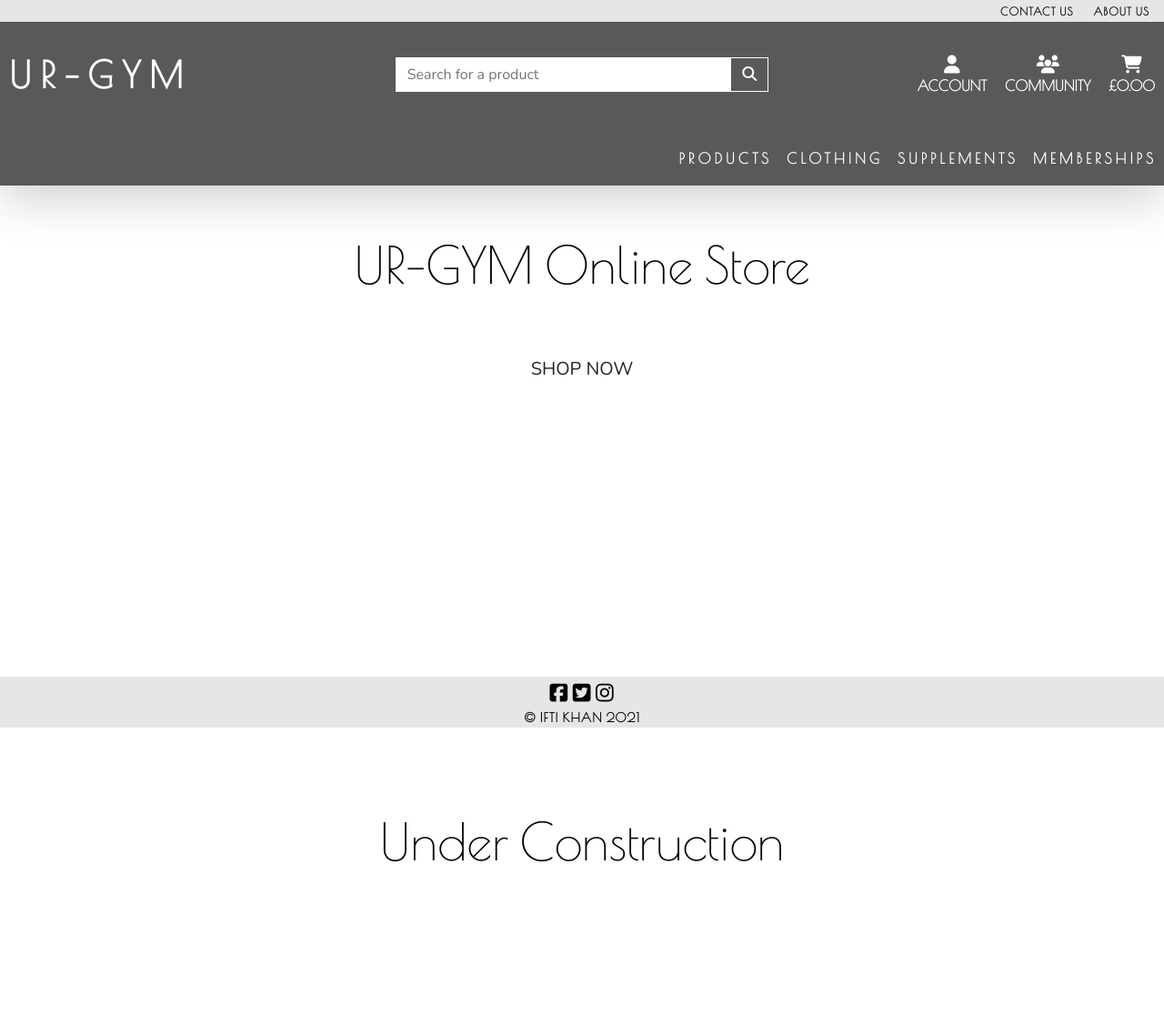
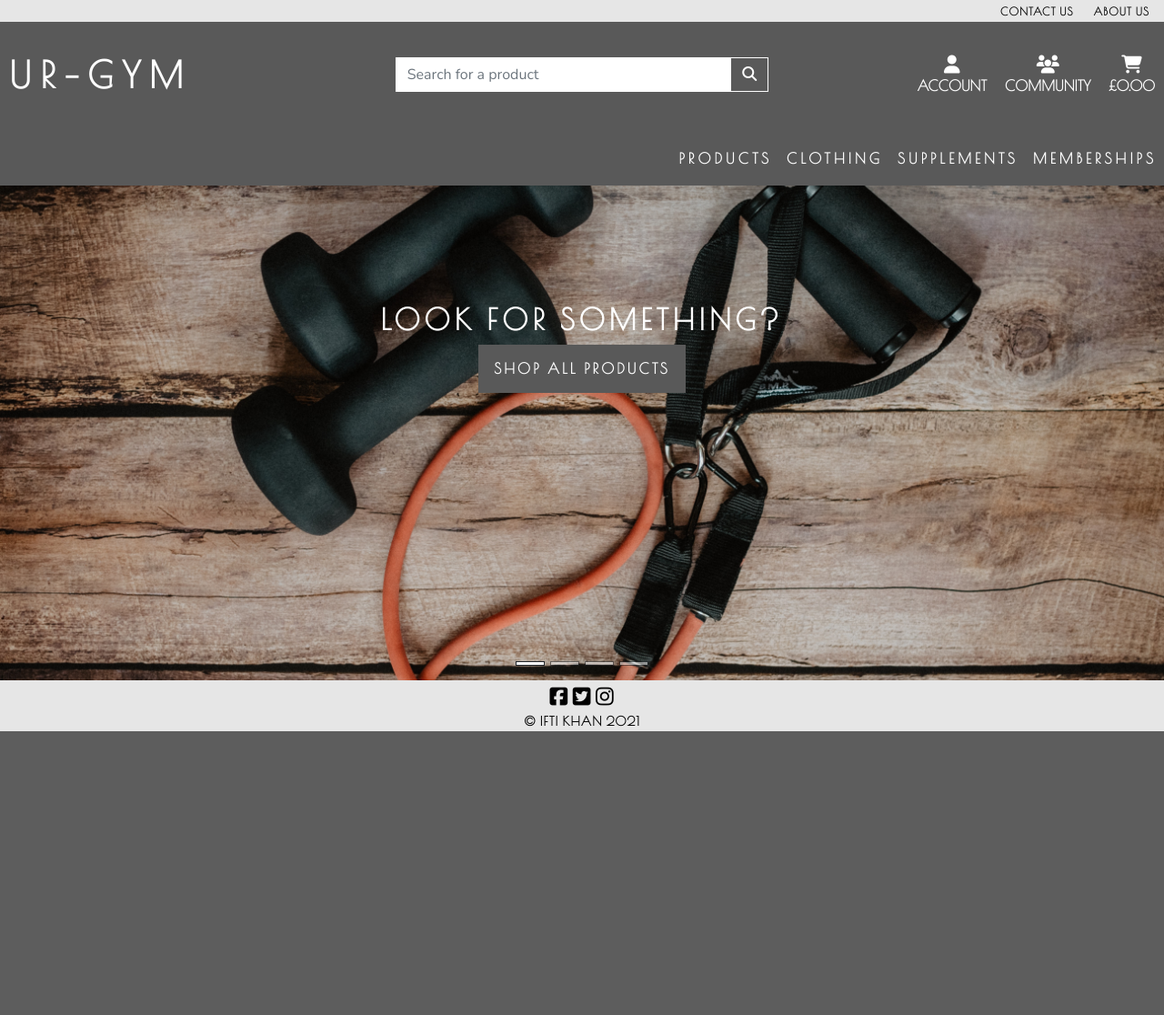
Before and after one commit to ifti-khan/ifti-khan-milestone-project-4, a Django app: page / in a window 1280 px wide. Shown: the whole page at 91% size. After the commit the page ends 804 px from the top, so only its background shows below. Run offline with Django 3.2, Linux system fonts and the light colour scheme; some libraries are stand-ins or nearby versions.

Commit message:
Mod: Index pg complete, fully styled with carousel

```diff
--- a/home/templates/home/index.html
+++ b/home/templates/home/index.html
@@ -2,34 +2,79 @@
 {% load static %}
 
 {% block page_header %}
-    <div class="container header-container">
-        <div class="row">
-            <div class="col"></div>
-        </div>
+<div class="container top-head-container">
+    <div class="row">
+        <div class="col"></div>
     </div>
+</div>
 {% endblock %}
 
 {% block content %}
-    <div class="container h-100">
-        <div class="row h-100">
-            <div class="col-12 my-auto text-center">
-                <h1 class="display-4 logo-font black-text custom-font-head">
-                    UR-GYM Online Store
-                </h1>
-                <div class="my-5">
-                    <h4>
-                        <a href="" class="shop-now-button btn btn-lg rounded-0 text-uppercase py-3">Shop Now</a>
-                    </h4>
+
+<div class="container-fluid h-100 px-0 index-con">
+    <div class="row h-100 g-0">
+        <div class="col-12">
+            <div id="carouselWithCaptions" class="carousel slide carousel-fade pointer-event" data-bs-ride="carousel">
+                <ol class="carousel-indicators">
+                    <li data-bs-target="#carouselWithCaptions" data-bs-slide-to="0"
+                    class="active border border-dark"></li>
+                    <li data-bs-target="#carouselWithCaptions" data-bs-slide-to="1"
+                    class="border border-dark"></li>
+                    <li data-bs-target="#carouselWithCaptions" data-bs-slide-to="2"
+                    class="border border-dark"></li>
+                    <li data-bs-target="#carouselWithCaptions" data-bs-slide-to="3"
+                    class="border border-dark"></li>
+                </ol>
+                <div class="carousel-inner">
+                    <div class="carousel-item active">
+                        <img src="/media/carousel-img1.jpg" class="d-block w-100" alt="Image 1">
+                        <div class="carousel-caption">
+                            <h2 class="custom-captions custom-font-head text-uppercase fw-bold">Look For Something?</h2>
+                            <div class="mb-2">
+                                <a href="" class="shop-btn btn btn-lg rounded-0 custom-font-head fw-bold text-uppercase py-3">
+                                    <h6 class="m-0 white-text fw-bold">Shop All Products</h6>
+                                </a>
+                            </div>
+                        </div>
+                    </div>
+                    <div class="carousel-item">
+                        <img src="/media/carousel-img2.jpg" class="d-block w-100" alt="Image 2">
+                        <div class="carousel-caption">
+                            <h2 class="custom-captions custom-font-head text-uppercase fw-bold black-text">Need New Gym Clothes?</h2>
+                            <div class="mb-2">
+                                <a href="" class="shop-btn btn btn-lg rounded-0 custom-font-head fw-bold text-uppercase py-3">
+                                    <h6 class="m-0 white-text fw-bold">Shop All Clothing</h6>
+                                </a>
+                            </div>
+                        </div>
+                    </div>
+                    <div class="carousel-item">
+                        <img src="/media/carousel-img3.jpg" class="d-block w-100" alt="Image 3">
+                        <div class="carousel-caption">
+                            <h2 class="custom-captions custom-font-head text-uppercase fw-bold">Need That Extra Boost?</h2>
+                            <div class="mb-2">
+                                <a href="" class="shop-btn btn btn-lg rounded-0 custom-font-head fw-bold text-uppercase py-3">
+                                    <h6 class="m-0 white-text fw-bold">Shop All Supplements</h6>
+                                </a>
+                            </div>
+                        </div>
+                    </div>
+                    <div class="carousel-item">
+                        <img src="/media/carousel-img4.jpg" class="d-block w-100" alt="Image 4">
+                        <div class="carousel-caption">
+                            <h2 class="custom-captions custom-font-head text-uppercase fw-bold">Sign Up Today</h2>
+                            <div class="mb-2">
+                                <a href="" class="shop-btn btn btn-lg rounded-0 custom-font-head fw-bold text-uppercase py-3">
+                                    <h6 class="m-0 white-text fw-bold">Shop All Memberships</h6>
+                                </a>
+                            </div>
+                        </div>
+                    </div>
                 </div>
             </div>
         </div>
+    </div>
+</div>
 
-        <div class="row h-50">
-            <div class="col-12 my-auto text-center">
-                <h1 class="display-4 logo-font black-text custom-font-head">
-                    Under Construction
-                </h1>
-            </div>
-        </div>
-    </div>
+
 {% endblock %}
--- a/static/css/base.css
+++ b/static/css/base.css
@@ -152,3 +152,21 @@ and add a hover style */
 #back-to-top-btn:hover {
     cursor: pointer;
 }
+
+.carousel img {
+    height: calc(94vh - 204px);
+    object-fit: cover;
+}
+
+.shop-btn {
+    background-color: #595959;
+    letter-spacing: 3px;
+}
+
+.carousel-caption {
+    bottom: 18rem;
+}
+
+.custom-captions {
+    letter-spacing: 5px;
+}
--- a/static/css/responsive.css
+++ b/static/css/responsive.css
@@ -5,18 +5,21 @@ in index.html */
     .top-head-container {
         padding-top: 200px;
     }
+
 }
 
 /* This media query has been added
 for the top header container located
 in index.html */
 @media (max-width: 991px) {
-    body {
-        height: calc(100vh - 190px);
+    /* Header container in index.html */
+    .top-head-container {
+        padding-top: 190px;
     }
 
-    .top-head-container {
-        padding-top: 190px;
+    .carousel img {
+        height: calc(94vh - 190px);
+        object-fit: cover;
     }
 }
 
@@ -37,6 +40,11 @@ in index.html */
         bottom: 125px;
         right: 5px;
     }
+
+    /* Header container in index.html */
+    .top-head-container {
+        padding-top: 182px;
+    }
 }
 
 /* Medium Smartphones */
@@ -55,6 +63,11 @@ in index.html */
     #back-to-top-btn {
         bottom: 120px;
         right: 5px;
+    }
+
+    /* Header container in index.html */
+    .top-head-container {
+        padding-top: 167px;
     }
 
 }
@@ -80,4 +93,9 @@ in index.html */
         bottom: 115px;
         right: 5px;
     }
+
+    /* Header container in index.html */
+    .top-head-container {
+        padding-top: 162px;
+    }
 }
--- a/templates/base.html
+++ b/templates/base.html
@@ -97,7 +97,6 @@
             <!-- This block of code is for the top header links -->
             <div class="col-12 col-lg-4 my-auto">
                 <ul class="nav custom-font-head text-uppercase justify-content-center justify-content-lg-end">
-                    <ul class="list-inline list-unstyled my-0"></ul>
                     <!-- Account dropdown-->
                     <li class="list-inline-item dropdown mx-0">
                         <a class="text-black nav-link" href="#" id="user-options" data-bs-toggle="dropdown"
```
